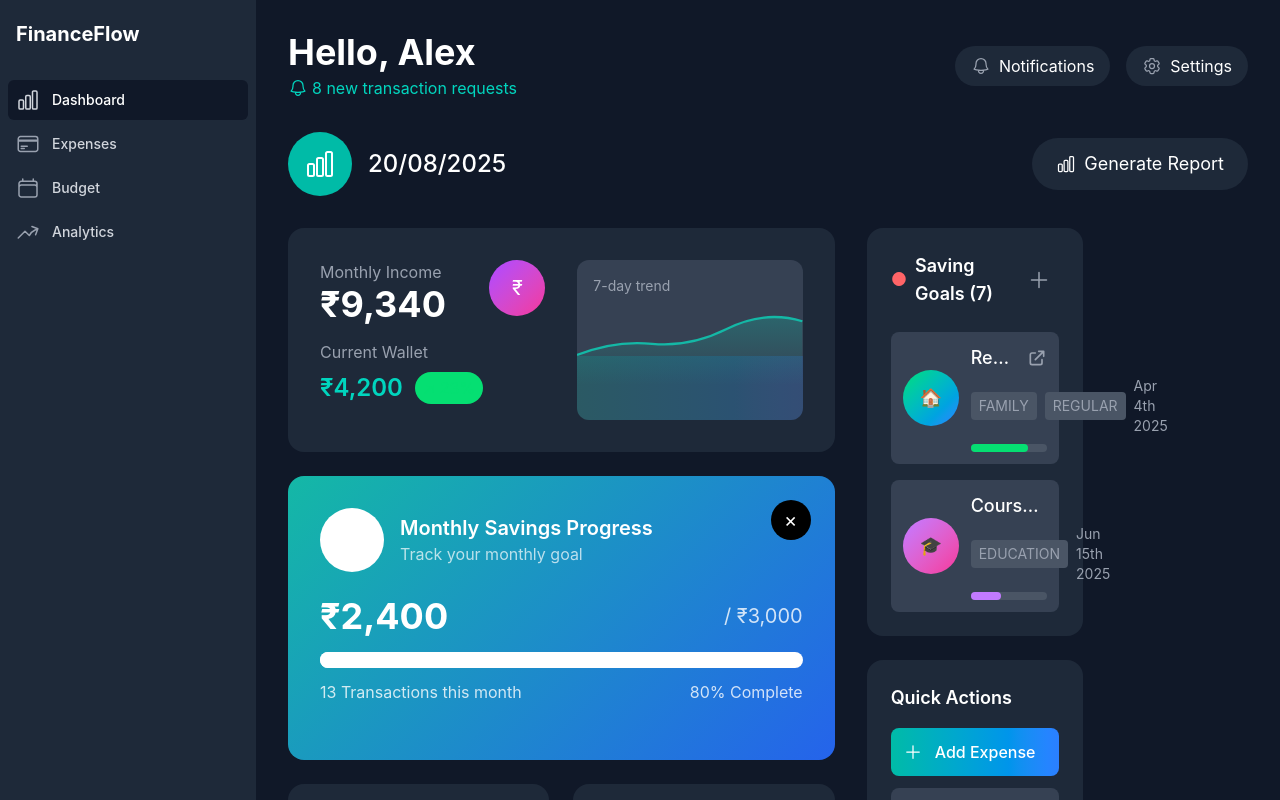
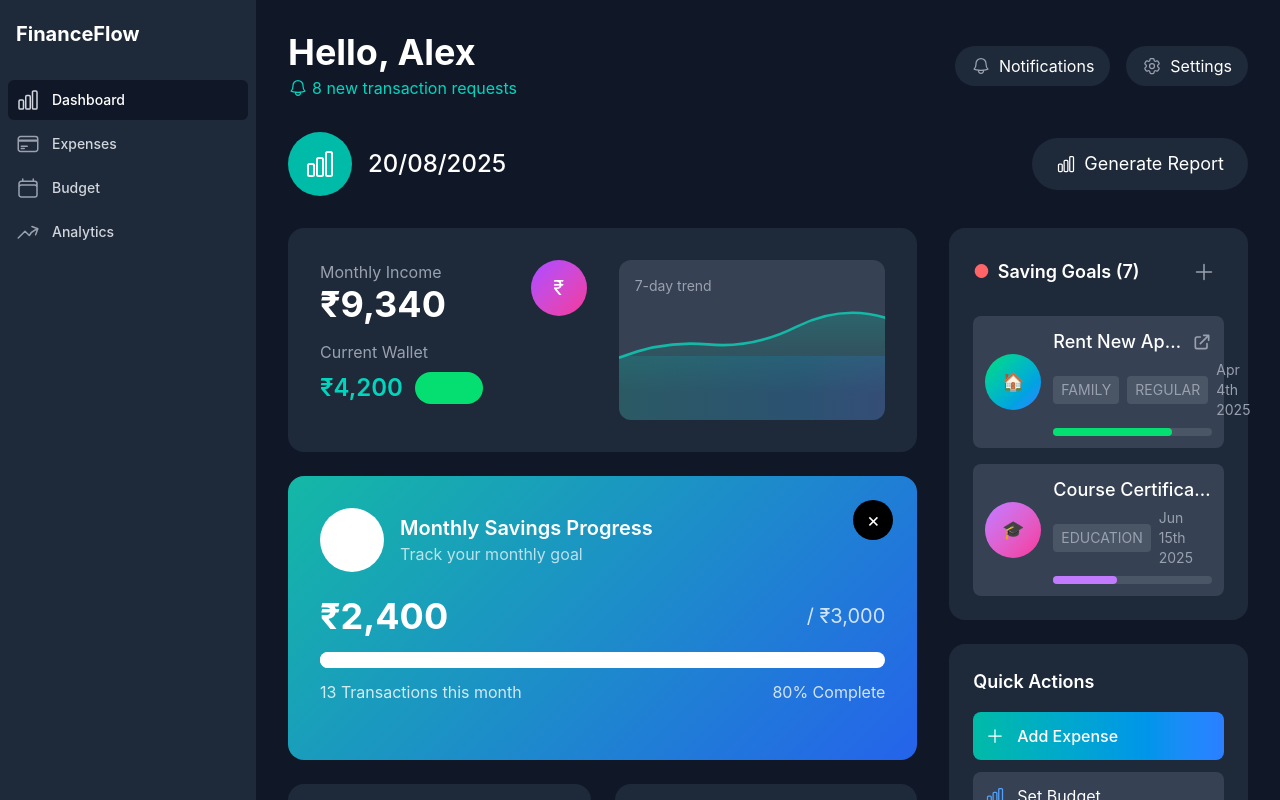
Before and after one commit to swastik197/FinanceFlow, a Next.js app: page / in a window 1280 px wide. Shown: the top 800 px of the page. Built offline with nearby package versions, Linux system fonts and the light colour scheme.

Commit message:
second commit

```diff
--- a/src/app/page.js
+++ b/src/app/page.js
@@ -97,7 +97,7 @@ export default function Home() {
             <div className="lg:grid lg:grid-cols-12 lg:gap-8 space-y-6 lg:space-y-0">
 
               {/* Left Column - Main Cards */}
-              <div className="lg:col-span-7 space-y-6">
+              <div className="lg:col-span-8 space-y-6">
 
                 {/* Income and Wallet Card */}
                 <div className="bg-gray-800 rounded-2xl p-6 lg:p-8">
@@ -253,7 +253,7 @@ export default function Home() {
               </div>
 
               {/* Right Sidebar */}
-              <div className="lg:col-span-3 space-y-6">
+              <div className="lg:col-span-4 space-y-6">
 
                 {/* Saving Goals */}
                 <div className="bg-gray-800 rounded-2xl p-4 lg:p-6">
--- a/src/components/BottomNavigation.js
+++ b/src/components/BottomNavigation.js
@@ -21,7 +21,7 @@ export default function BottomNavigation() {
     { href: '/analytics', icon: ChartBarIcon, label: 'Analytics' },
     { href: '/expenses', icon: CurrencyDollarIcon, label: 'Expenses' },
     { href: '/goals', icon: TrophyIcon, label: 'Goals' },
-    { href: '/chat', icon: ChatBubbleBottomCenterTextIcon, label: 'AI Chat' },
+    { href: '/ai-assistant', icon: ChatBubbleBottomCenterTextIcon, label: 'AI Chat' },
   ];
 
   return (
```
